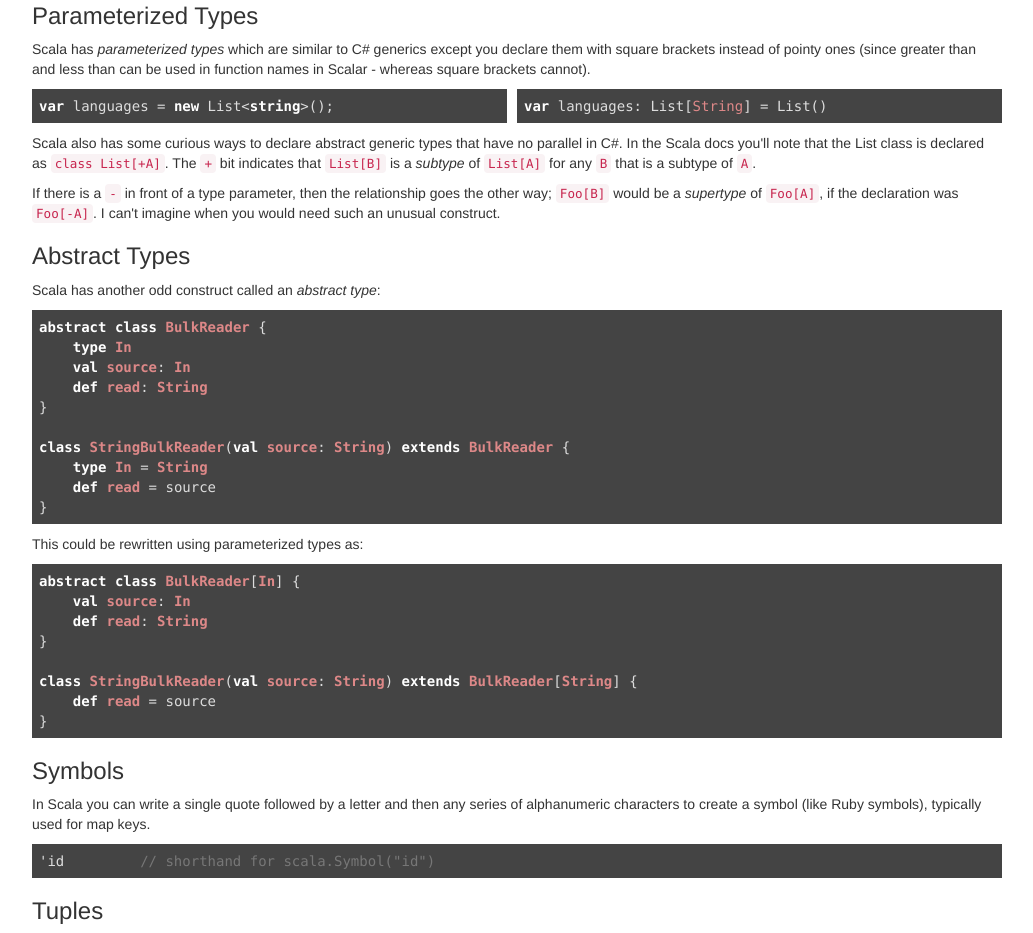
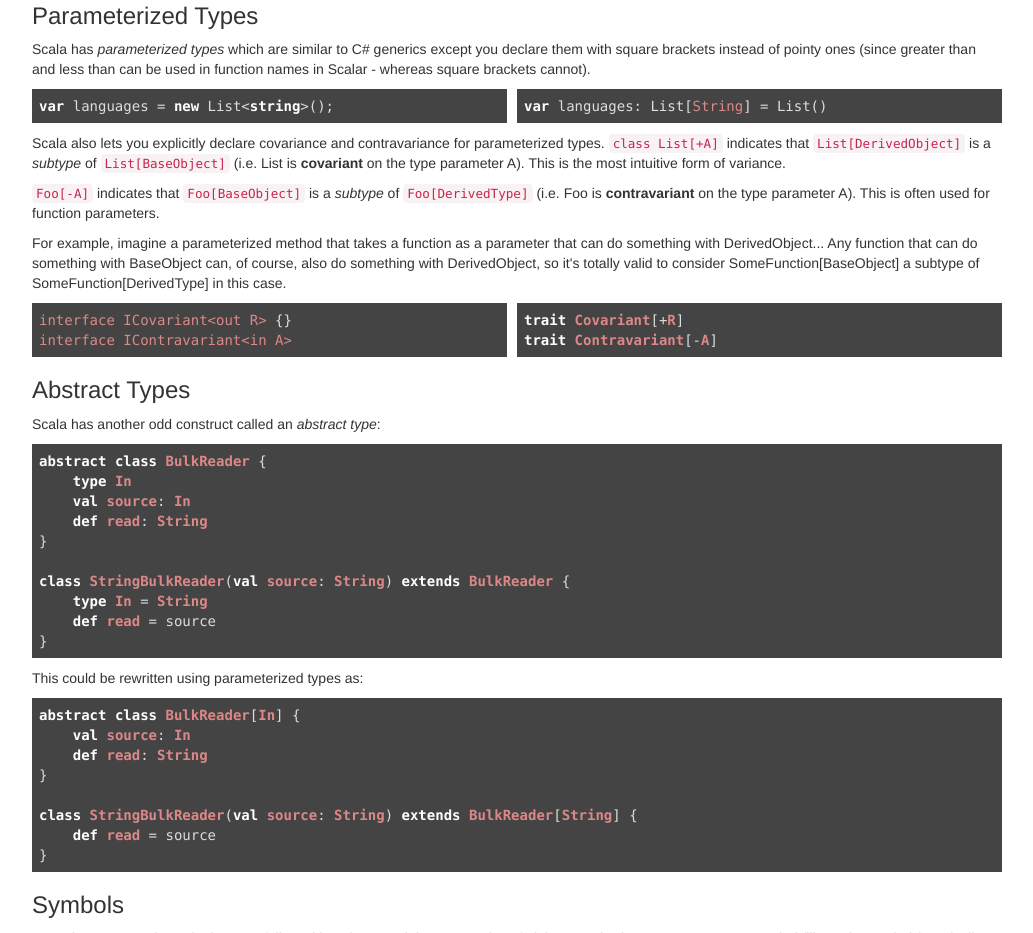
Before and after one commit to jamescrosswell/jamescrosswell.github.io, a website: page scala.html in a window 1280 px wide. Shown: the part 2935-3868 px from the top of the page, without its empty margins (238-1271 px from the left). Drawn offline with nearby package versions, Linux system fonts and the light colour scheme.

Commit message:
Corrected blurb on parameterized types (covariance and contravariance)

```diff
--- a/scala.html
+++ b/scala.html
@@ -359,16 +359,30 @@ Wonderland is nowhere to be found
                 var languages: List[String] = List()
             </code-block>
             <p>
-                Scala also has some curious ways to declare abstract generic types that have no parallel in C#. In
-                the Scala docs you'll note that the List class is declared as <code>class List[+A]</code>. The
-                <code>+</code> bit indicates that <code>List[B]</code> is a <em>subtype</em> of <code>List[A]</code>
-                for any <code>B</code> that is a subtype of <code>A</code>.
+                Scala also lets you explicitly declare covariance and contravariance for parameterized types.
+                <code>class List[+A]</code> indicates that <code>List[DerivedObject]</code> is a <em>subtype</em> of
+                <code>List[BaseObject]</code> (i.e. List is <strong>covariant</strong> on the type parameter A). This is
+                the most intuitive form of variance.
             </p>
             <p>
-                If there is a <code>-</code> in front of a type parameter, then the relationship goes the other way;
-                <code>Foo[B]</code> would be a <em>supertype</em> of <code>Foo[A]</code>, if the declaration was
-                <code>Foo[-A]</code>. I can't imagine when you would need such an unusual construct.
+                <code>Foo[-A]</code> indicates that <code>Foo[BaseObject]</code> is a <em>subtype</em> of
+                <code>Foo[DerivedType]</code> (i.e. Foo is <strong>contravariant</strong> on the type parameter A). This
+                is often used for function parameters.
             </p>
+            <p>
+                For example, imagine a parameterized method that takes a function as a parameter that can do something
+                with DerivedObject... Any function that can do something with BaseObject can, of course, also do
+                something with DerivedObject, so it's totally valid to consider SomeFunction[BaseObject] a subtype of
+                SomeFunction[DerivedType] in this case.
+            </p>
+            <code-block lang="csharp">
+                interface ICovariant&lt;out R&gt; {}
+                interface IContravariant&lt;in A&gt;
+            </code-block>
+            <code-block lang="scala">
+                trait Covariant[+R]
+                trait Contravariant[-A]
+            </code-block>
 
             <h3 id="abstract-types">Abstract Types</h3>
             <p>
```
